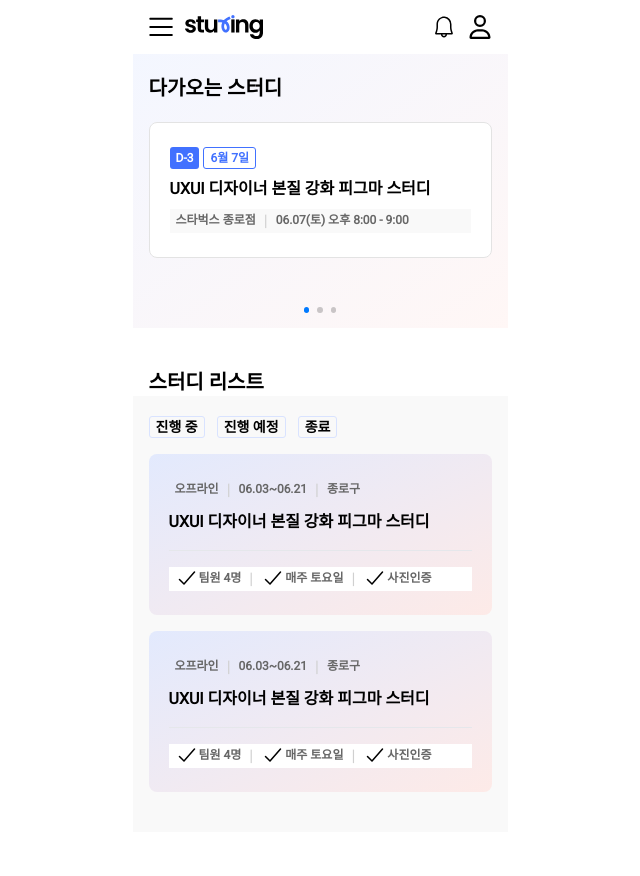
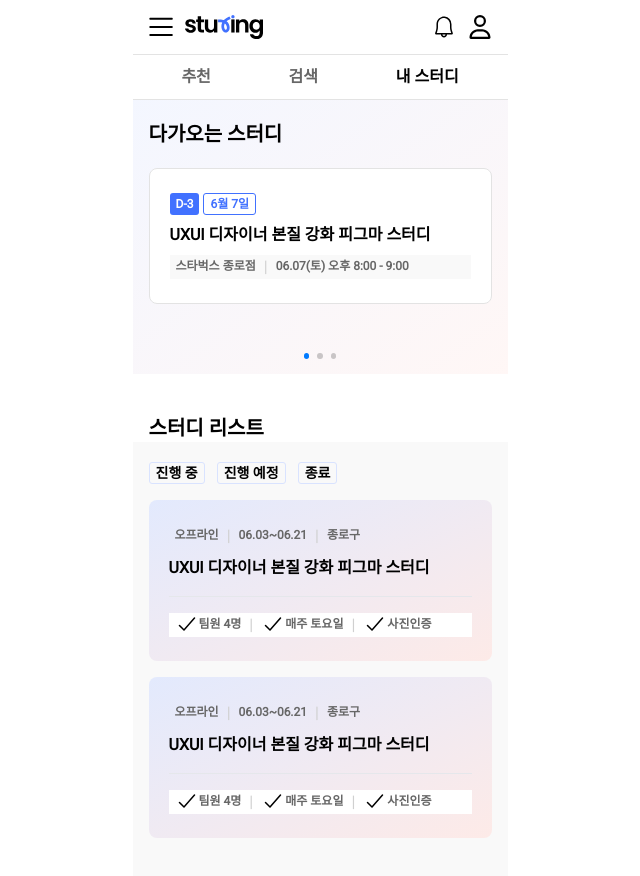
Before and after one commit to develop-13/sturing, a Next.js app: page /mystudy in a window 1280 px wide. Shown: the whole page, without its empty margins (320-960 px from the left). Before the commit the page ends 832 px from the top, so only its background shows below. Built offline with nearby package versions, Linux system fonts and the light colour scheme.

Commit message:
NavButtonGroup

```diff
--- a/src/components/organisms/ButtonGroup.tsx
+++ b/src/components/organisms/ButtonGroup.tsx
@@ -1,9 +1,10 @@
 "use client";
 
+import Link from "next/link";
 import Text from "../atoms/Text";
 import Button from "../molecules/Button";
+import { usePathname } from "next/navigation";
 
-// 배열로 받는다?
 type TButtonGroup = {
   gap: number;
   children?: React.ReactNode;
@@ -12,7 +13,7 @@ type TButtonGroup = {
 function ButtonGroup({ children, gap }: TButtonGroup) {
   return (
     <div
-      className="h-[46px] px-[16px] bg-transparent border-b border-gray-300 flex justify-between items-center "
+      className="h-[46px] px-[16px] bg-transparent border-b border-t border-gray-300 flex justify-between items-center "
       style={{ gap: gap }}
     >
       {children}
@@ -22,24 +23,20 @@ function ButtonGroup({ children, gap }: TButtonGroup) {
 
 export default ButtonGroup;
 
-export type TDataSet = Map<Exclude<TInactiveSelectedOption, null>, string>;
+export type TInactiveStudyDataSet = Map<
+  Exclude<TInactiveSelectedOption, null>,
+  string
+>;
 export type TInactiveSelectedOption = "info" | "member" | null; // StudyDetailPage 에서도 사용해야함
 type InactiveStudyProps = {
-  theme: "primary";
   selectedOption: TInactiveSelectedOption;
-  dataSet: TDataSet;
+  dataSet: TInactiveStudyDataSet;
   onClick: (selectedOption: TInactiveSelectedOption) => void;
 };
 
 export function TabButtonGroup(props: InactiveStudyProps) {
   let commonStyle = "flex-grow h-full ";
-  let selectedStyle = "";
-
-  switch (props.theme) {
-    case "primary":
-      selectedStyle = commonStyle + "border-b-2 border-mainColor";
-      break;
-  }
+  let selectedStyle = commonStyle + "border-b-2 border-mainColor";
 
   return (
     <ButtonGroup gap={12}>
@@ -80,3 +77,54 @@ export function TabButtonGroup(props: InactiveStudyProps) {
     </ButtonGroup>
   );
 }
+
+// 디자인이 TabButtonGroup와 비슷하지만 Link를 포함시켜야 해서..
+// 하나의 컴포넌트로 Nav와 Tab을 구현하기에는 조건부 처리 때문에 컴포넌트가 더욱 지저분해 질 것 같아서 결국 NavButtonGroup컴포넌트를 하나 더 만들게 되었다.
+// 나중에 하나의 컴포넌트로 재사용성이 높게 사용할 수 있는 법을 생각해보자.
+// 경로들을 props로 받아오는 것(1)이 나은가 아니면 NavButtonGroup안에 경로들을 정의하고
+// 처리하는 것이 나은가(2)?
+// 재사용성 면에서는 1이 나은듯. 왜냐하면 페이지별로 NavButtonGroup안에의 내용들이 다르면 각 페이지별로 경로값을 이 컴포넌트로 전해주면 되니까.
+// 하지만 이번 프로젝트에서는 NavButtonGroup안에의 내용이 다 똑같아서 그냥 컴포넌트 안에서 정의해주도록 함.
+
+export function NavButtonGroup() {
+  let btnStyle = "flex-grow h-full ";
+  const pathname = usePathname();
+
+  return (
+    <ButtonGroup gap={12}>
+      <Button theme="transparent" extraCss={btnStyle}>
+        <Link href={"/recommend"}>
+          <Text
+            size="base"
+            weight="bold"
+            color={pathname === "/recommend" ? "gray-1000" : "gray-700"}
+          >
+            추천
+          </Text>
+        </Link>
+      </Button>
+      <Button theme="transparent" extraCss={btnStyle}>
+        <Link href={"/search"}>
+          <Text
+            size="base"
+            weight="bold"
+            color={pathname === "/search" ? "gray-1000" : "gray-700"}
+          >
+            검색
+          </Text>
+        </Link>
+      </Button>
+      <Button theme="transparent" extraCss={btnStyle}>
+        <Link href={"/mystudy"}>
+          <Text
+            size="base"
+            weight="bold"
+            color={pathname === "/mystudy" ? "gray-1000" : "gray-700"}
+          >
+            내 스터디
+          </Text>
+        </Link>
+      </Button>
+    </ButtonGroup>
+  );
+}
--- a/src/components/pages/MyStudyPage.tsx
+++ b/src/components/pages/MyStudyPage.tsx
@@ -1,4 +1,5 @@
 import Icon from "../atoms/Icon";
+import { NavButtonGroup } from "../organisms/ButtonGroup";
 import Header from "../organisms/Header";
 import StudyList from "../organisms/StudyList";
 import UpcomingStudies from "../organisms/UpcomingStudies";
@@ -20,7 +21,7 @@ function MyStudyPage() {
           </div>
         }
       />
-
+      <NavButtonGroup />
       <UpcomingStudies />
       <StudyList />
     </div>
--- a/src/components/pages/StudyDetailPage.tsx
+++ b/src/components/pages/StudyDetailPage.tsx
@@ -7,14 +7,14 @@ import Button from "../molecules/Button";
 import StudyOverviewItem from "../molecules/StudyOverviewItem";
 import {
   TabButtonGroup,
-  TDataSet,
+  TInactiveStudyDataSet,
   TInactiveSelectedOption,
 } from "../organisms/ButtonGroup";
 import InfoBox from "../organisms/InfoBox";
 import StudyOverview from "../organisms/StudyOverview";
 import Header from "../organisms/Header";
 
-const dataSet: TDataSet = new Map([
+const dataSet: TInactiveStudyDataSet = new Map([
   ["info", "정보"],
   ["member", "팀원"],
 ]);
@@ -63,7 +63,6 @@ function StudyDetailPage() {
       />
       <StudyOverview />
       <TabButtonGroup
-        theme="primary"
         onClick={onClickBtn}
         selectedOption={selected}
         dataSet={dataSet}
```
Also changed, not shown: 1 other file (tests, documents, lock files or other folders).
